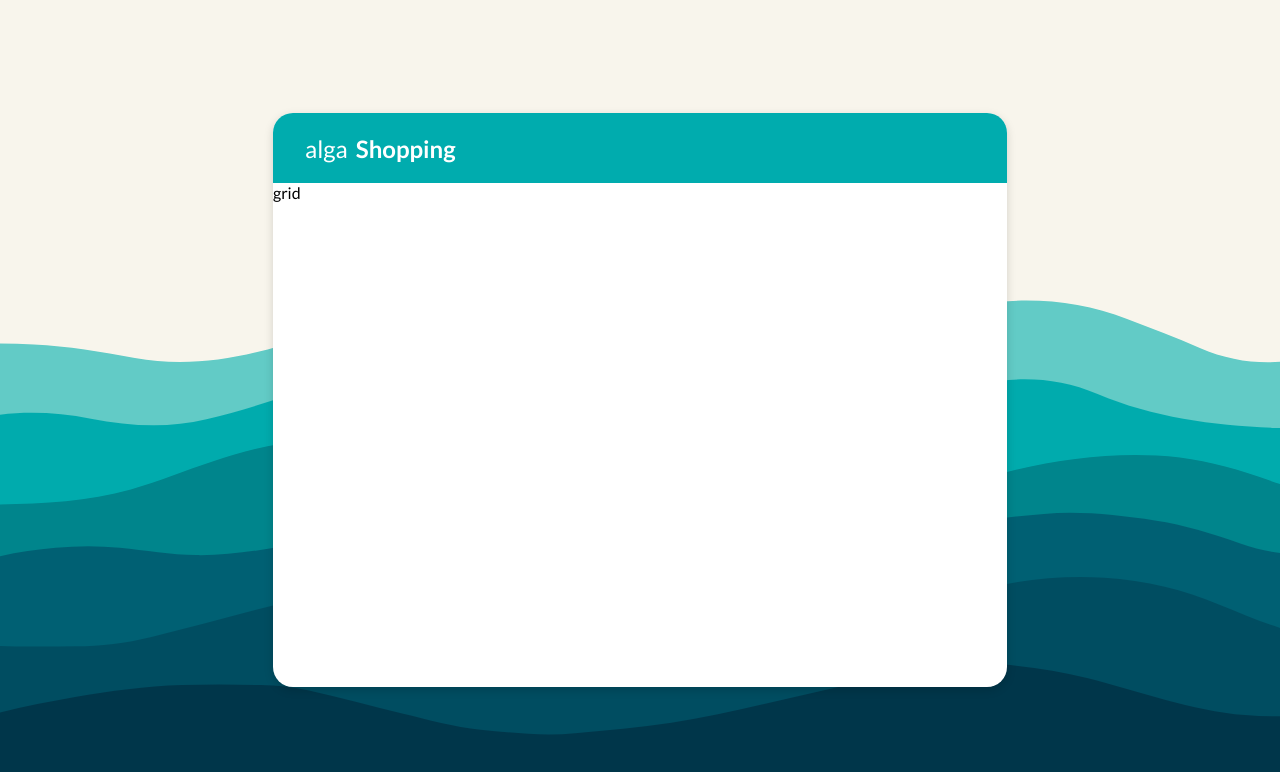
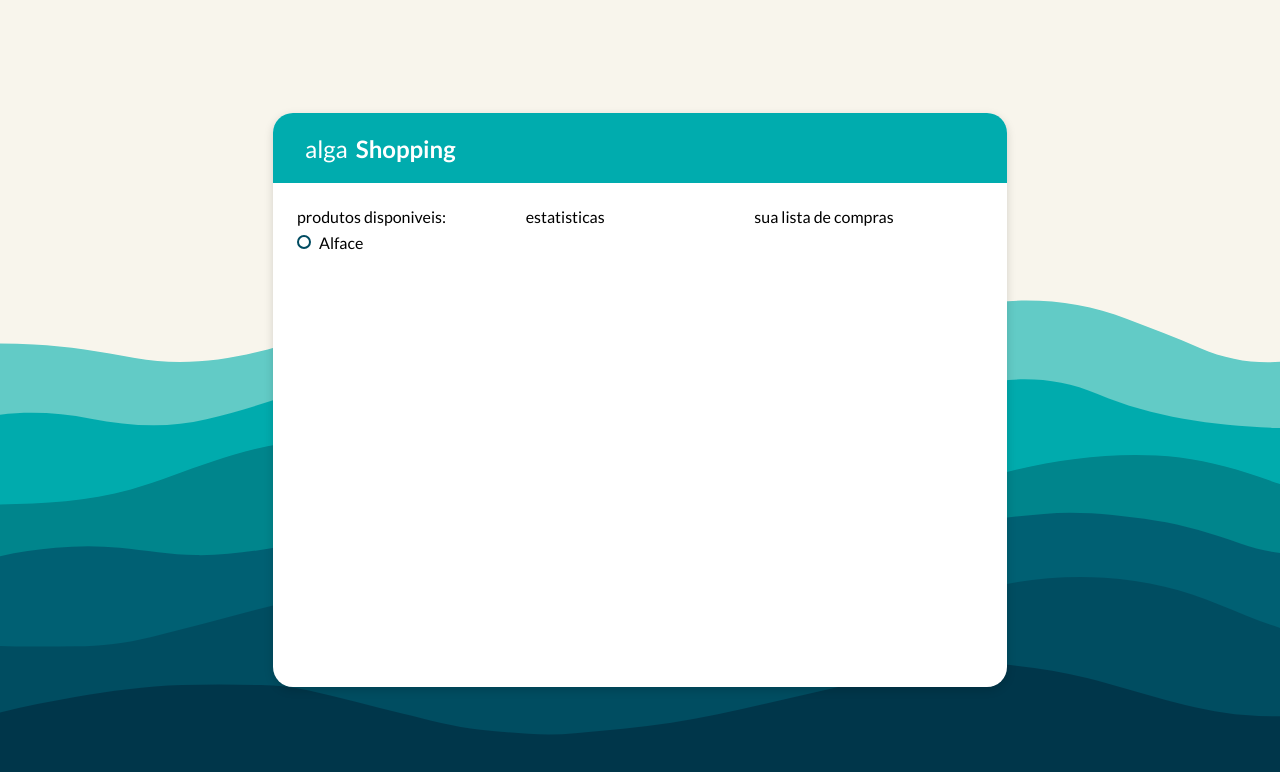
Before and after one commit to lfnandoo/algashopping, a React (Create React App) app: page / in a window 1280 px wide. Shown: the top 772 px of the page. Built offline with nearby package versions, Linux system fonts and the light colour scheme.

Commit message:
🔥 Checkbox component added

```diff
--- a/src/components/App/App.jsx
+++ b/src/components/App/App.jsx
@@ -1,14 +1,30 @@
-import React from 'react';
-import AppContainer from '../AppContainer/AppContainer';
-import AppHeader from '../AppHeader/AppHeader';
-import { Wrapper, Container } from './App.styles';
+import React from "react";
+import Checkbox from "../../shared/Checkbox/Checkbox";
+import AppContainer from "../AppContainer/AppContainer";
+import AppHeader from "../AppHeader/AppHeader";
+import { Wrapper, Container } from "./App.styles";
 
 export default function App() {
+  const [lettuce, setLettuce] = React.useState();
+
   return (
     <Wrapper>
       <Container>
         <AppHeader />
-        <AppContainer />
+        <AppContainer
+          left={
+            <div>
+              produtos disponiveis:
+              <Checkbox
+                title="Alface"
+                onClick={() => setLettuce(!lettuce)}
+                value={lettuce}
+              />
+            </div>
+          }
+          middle={<div>sua lista de compras</div>}
+          right={<div>estatisticas</div>}
+        />
       </Container>
     </Wrapper>
   );
--- a/src/components/AppContainer/AppContainer.jsx
+++ b/src/components/AppContainer/AppContainer.jsx
@@ -1,5 +1,13 @@
-import React from 'react';
+import React from "react";
 
-export default function AppContainer() {
-  return <main>grid</main>;
+import { Wrapper } from "./AppContainer.styles";
+
+export default function AppContainer({ left, right, middle }) {
+  return (
+    <Wrapper>
+      <div>{left}</div>
+      <div>{right}</div>
+      <div>{middle}</div>
+    </Wrapper>
+  );
 }
--- a/src/components/AppContainer/AppContainer.styles.js
+++ b/src/components/AppContainer/AppContainer.styles.js
@@ -1,3 +1,7 @@
-import styled from 'styled-components';
+import styled from "styled-components";
 
-export const Container = styled.div``;
+export const Wrapper = styled.main`
+  display: grid;
+  grid-template-columns: repeat(3, 1fr);
+  padding: 24px;
+`;
--- /dev/null
+++ b/src/shared/Checkbox/Checkbox.jsx
@@ -0,0 +1,14 @@
+import React from "react";
+
+import { Wrapper, Indicator } from "./Checkbox.styles";
+
+function Checkbox({ value, title, onClick }) {
+  return (
+    <Wrapper onClick={onClick}>
+      <Indicator value={value} />
+      {title}
+    </Wrapper>
+  );
+}
+
+export default Checkbox;
--- /dev/null
+++ b/src/shared/Checkbox/Checkbox.styles.js
@@ -0,0 +1,18 @@
+import styled from "styled-components";
+
+export const Wrapper = styled.div`
+  height: 32px;
+  display: flex;
+  align-items: center;
+  cursor: default;
+`;
+
+export const Indicator = styled.div`
+  width: 14px;
+  height: 14px;
+  border-radius: 7px;
+  ${props => props.value ? 'background-color: #004D61;' : ''}
+  border: 2px solid #004b61;
+  margin-right: 8px;
+  cursor: pointer;
+`;
```
